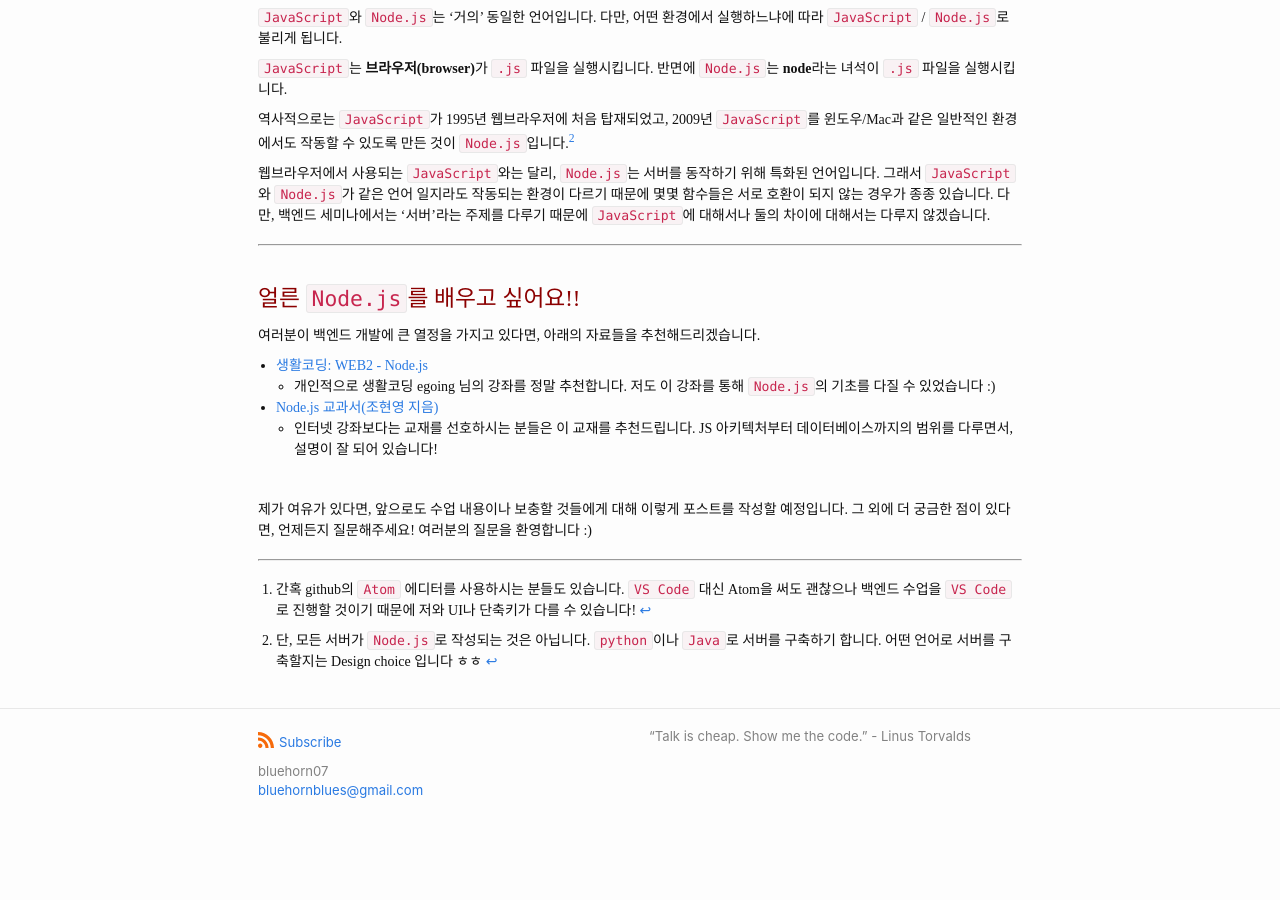
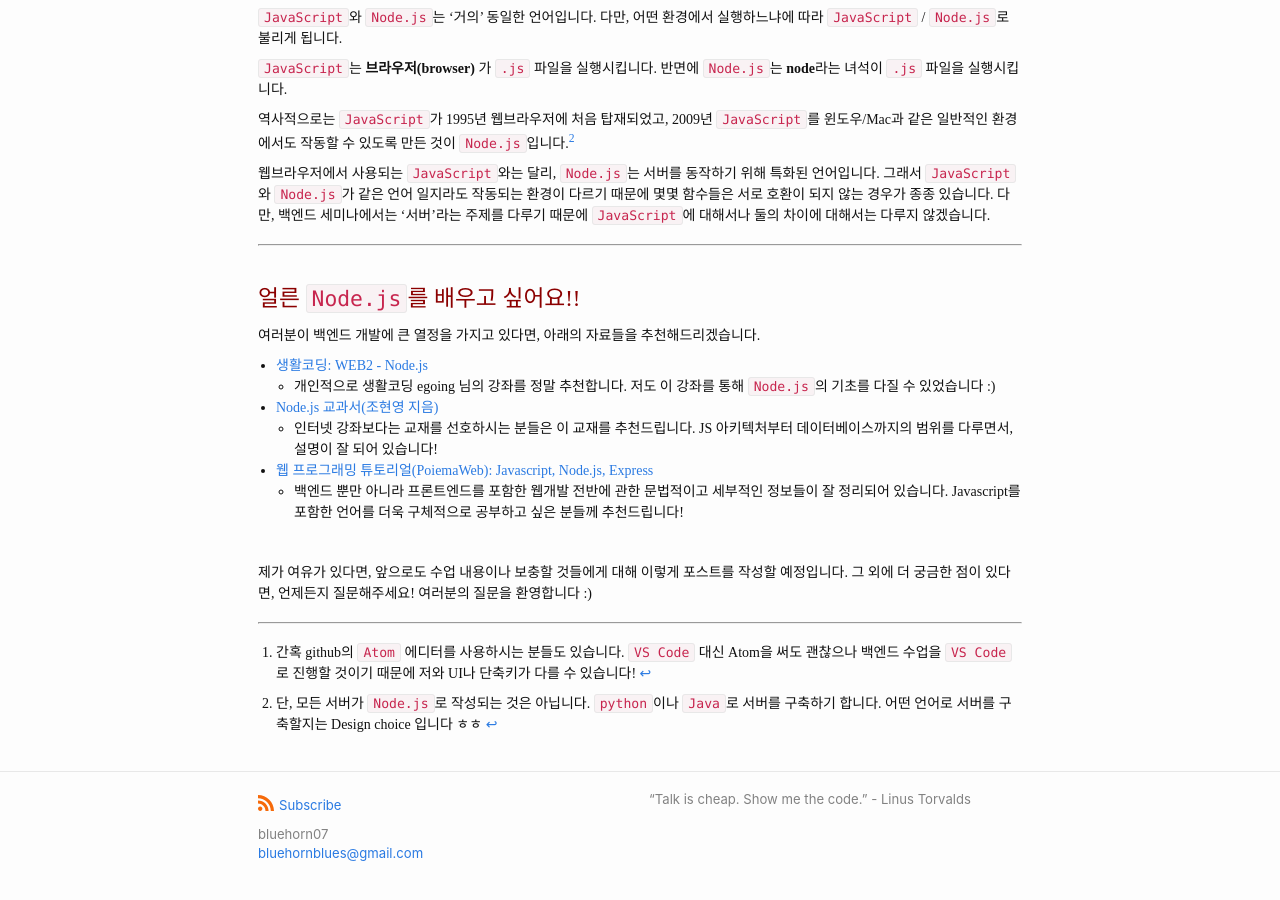
Before and after one commit to PoApper/backend-seminar, a Jekyll site: the page built from _posts/2020-10-04-Dev-setting.md, in a window 1280 px wide and 900 px high, scrolled down 1156 px. Built offline with Jekyll 4.4.1, drawn with Linux system fonts in a browser that asks for light colours; before the commit the page ends 1993 px from its top, so only the background shows below that.

Commit message:
update dev-setting document

```diff
--- a/_posts/2020-10-04-Dev-setting.md
+++ b/_posts/2020-10-04-Dev-setting.md
@@ -57,7 +57,7 @@
 
 `JavaScript`와 `Node.js`는 '거의' 동일한 언어입니다. 다만, 어떤 환경에서 실행하느냐에 따라 `JavaScript` / `Node.js`로 불리게 됩니다.
 
-`JavaScript`는 **브라우저(browser)**가 `.js` 파일을 실행시킵니다. 반면에 `Node.js`는 **node**라는 녀석이 `.js` 파일을 실행시킵니다.
+`JavaScript`는 **브라우저(browser)** 가 `.js` 파일을 실행시킵니다. 반면에 `Node.js`는 **node**라는 녀석이 `.js` 파일을 실행시킵니다.
 
 역사적으로는 `JavaScript`가 1995년 웹브라우저에 처음 탑재되었고, 2009년 `JavaScript`를 윈도우/Mac과 같은 일반적인 환경에서도 작동할 수 있도록 만든 것이 `Node.js`입니다.[^2]
 
@@ -73,6 +73,8 @@
   - 개인적으로 생활코딩 egoing 님의 강좌를 정말 추천합니다. 저도 이 강좌를 통해 `Node.js`의 기초를 다질 수 있었습니다 :)
 - [Node.js 교과서(조현영 지음)](http://www.yes24.com/Product/Goods/62597864)
   - 인터넷 강좌보다는 교재를 선호하시는 분들은 이 교재를 추천드립니다. JS 아키텍처부터 데이터베이스까지의 범위를 다루면서, 설명이 잘 되어 있습니다!
+- [웹 프로그래밍 튜토리얼(PoiemaWeb): Javascript, Node.js, Express](https://poiemaweb.com/)
+  - 백엔드 뿐만 아니라 프론트엔드를 포함한 웹개발 전반에 관한 문법적이고 세부적인 정보들이 잘 정리되어 있습니다. Javascript를 포함한 언어를 더욱 구체적으로 공부하고 싶은 분들께 추천드립니다!
 
 <br>
 
```
